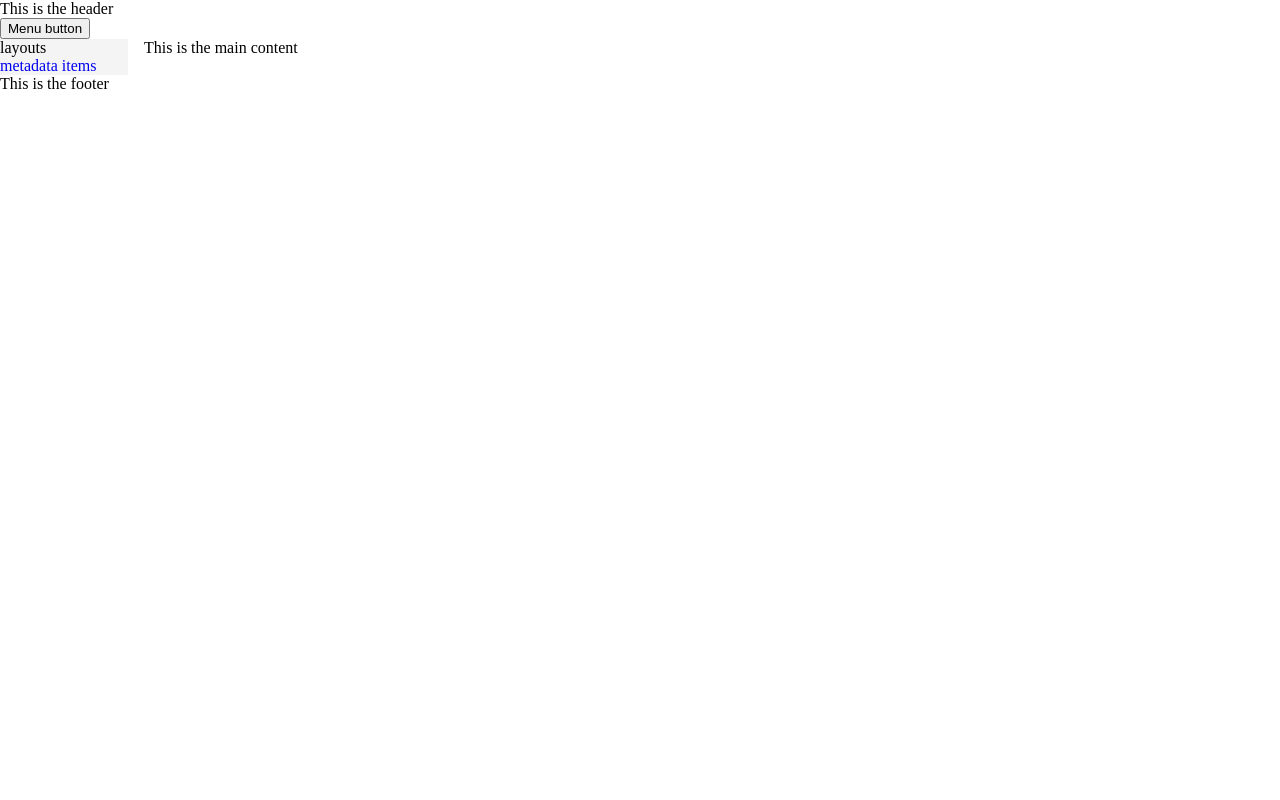
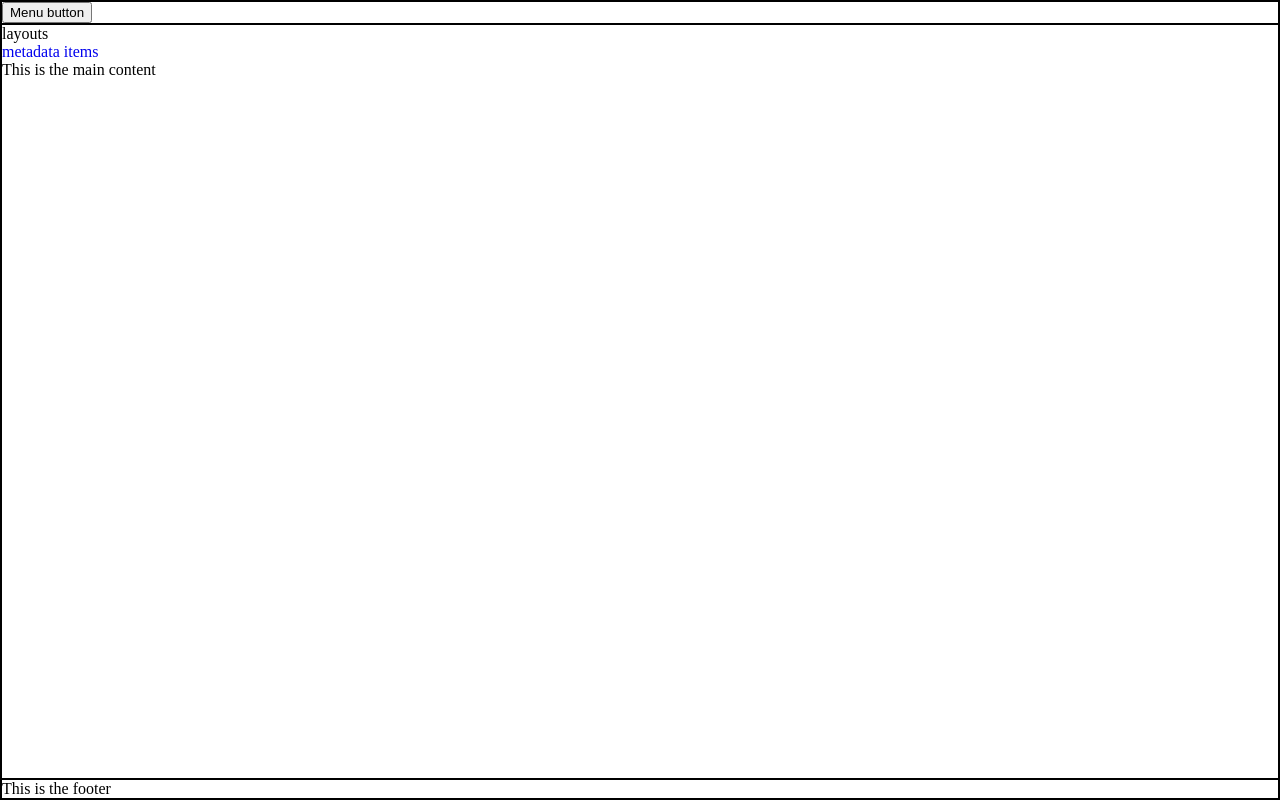
Before and after one commit to alessandronicolini/css, a website built with Vite: page showcase/index.html in a window 1280 px wide. Built offline with nearby package versions, Linux system fonts and the light colour scheme.

Commit message:
feat: update index

```diff
--- a/showcase/index.html
+++ b/showcase/index.html
@@ -10,12 +10,12 @@
     <link rel="stylesheet" href="/style.css">
 </head>
 
-<body>
-    <header>
-        This is the header
+<body class="view">
+    <header class="view">
+        <button id="menu-button">Menu button</button>
     </header>
-    <button id="menu-button">Menu button</button>
-    <div class="l-sidebar">
+
+    <main class="view">
         <aside data-behaviour="drawer" data-behaviour-trigger="menu-button" class="drawer-md">
             <nav class="c-sidebar u-width" style="--u-width: 8rem;">
 
@@ -25,11 +25,12 @@
                 </div>
             </nav>
         </aside>
-        <main>
+        <div>
             This is the main content
-        </main>
-    </div>
-    <footer>
+        </div>
+    </main>
+
+    <footer class="view">
         This is the footer
     </footer>
 </body>
--- a/showcase/style.css
+++ b/showcase/style.css
@@ -1,8 +1,18 @@
-.c-sidebar {
-    background: var(--c-surface-100);
+.view {
+    border: 1px solid black;
 }
 
-.view {
-    border: 1px solid black;
-    margin: 5px;
+
+html,
+body{
+    height: 100%;
 }
+
+body {
+    display: flex;
+    flex-direction: column;
+
+    main {
+        flex-grow: 1;
+    }
+}
```
